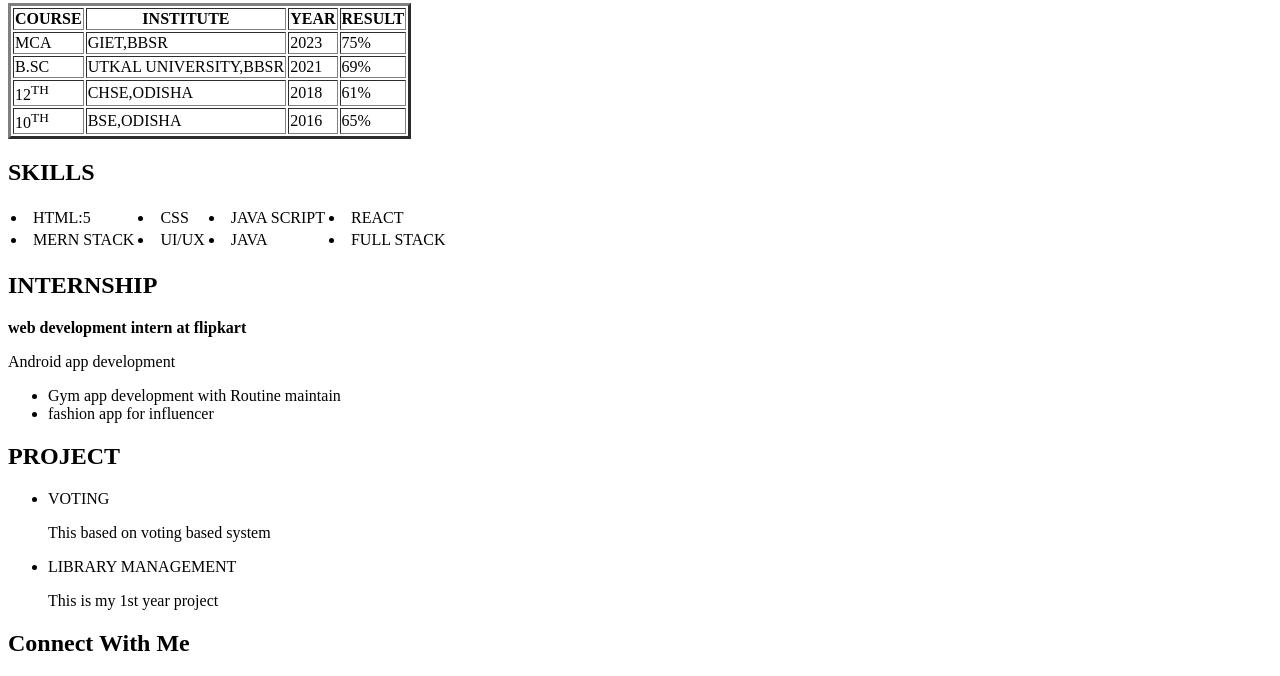
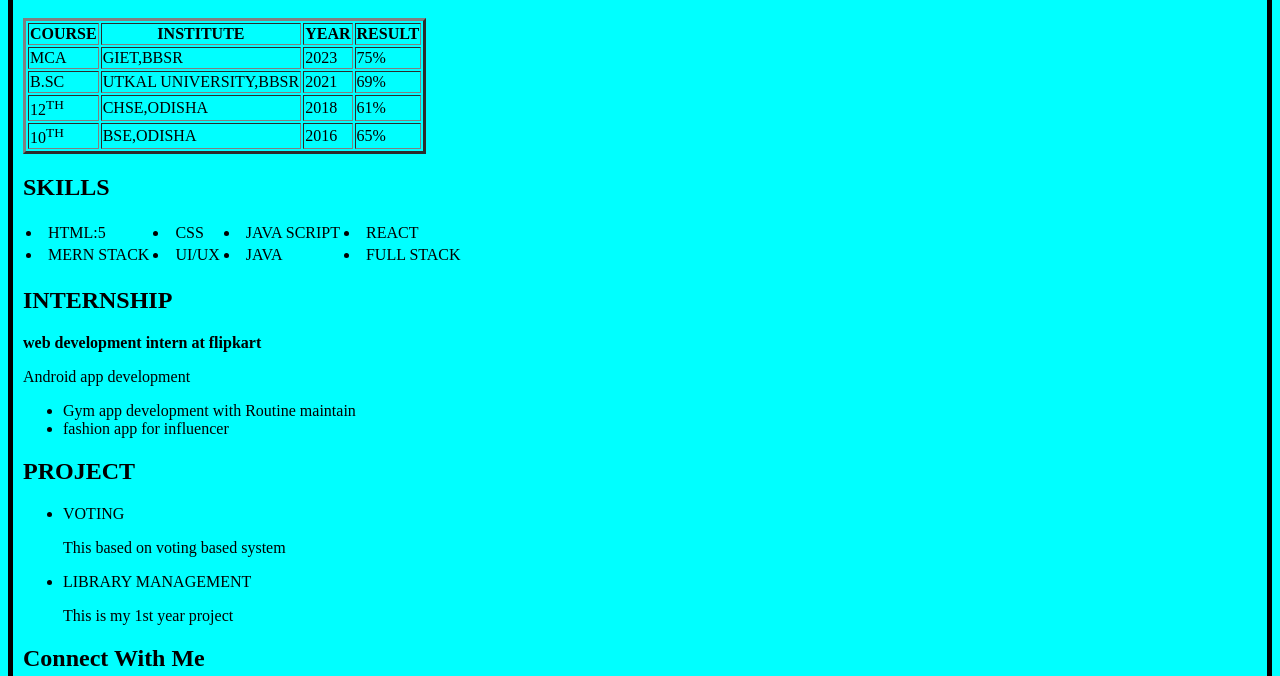
Before and after one commit to chinmayakumardas/Resume-Webform, a plain HTML site: page index.html in a window 1280 px wide. Shown: the part 248-924 px from the top of the page. Drawn offline with Linux system fonts and the light colour scheme.

Commit message:
Update index.html
changes samething

```diff
--- a/index.html
+++ b/index.html
@@ -8,7 +8,7 @@
     <link rel="shortcut icon" href="https://cdn-icons-png.flaticon.com/512/6614/6614677.png" type="image/x-icon">
     <!--imy first project resume on html only-->
 </head>
-<body border="2">
+<body width="60%" style="background-color: aqua ; margin-inline:auto width: 1500px; border-radius: 5px; border:5px solid black;padding: 10px 10px 10px 10px;" >
     <!--part 1-->
   <header >
     <table >
```
